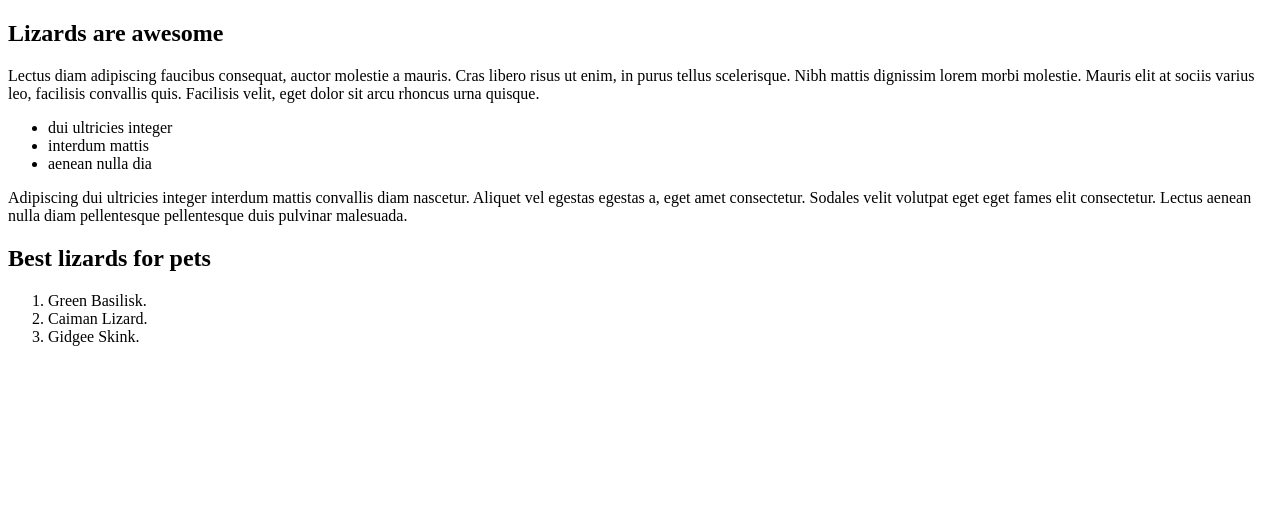
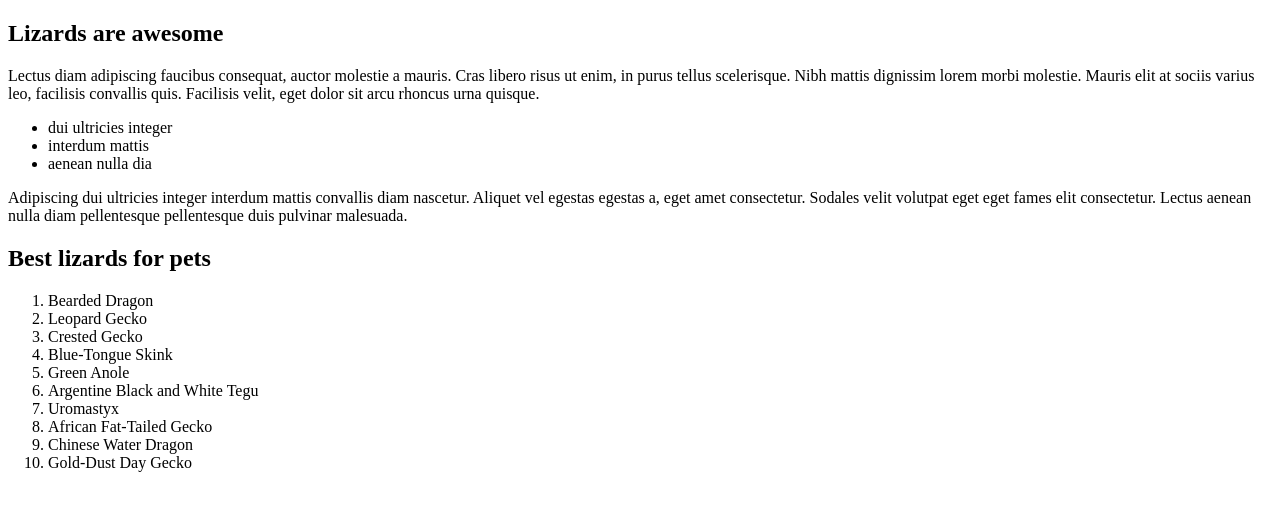
Before and after one commit to deb-pradhan/scrimba-css-challenges, a plain HTML site: page index.html in a window 1280 px wide. Drawn offline with Linux system fonts and the light colour scheme.

Commit message:
added text.md file

```diff
--- a/index.html
+++ b/index.html
@@ -27,9 +27,16 @@
             <h2>Best lizards for pets</h2>
             <!-- insert the ordered list here -->
             <ol>
-                <li>Green Basilisk.</li>
-                <li>Caiman Lizard.</li>
-                <li>Gidgee Skink.</li>
+                <li>Bearded Dragon</li>
+                <li>Leopard Gecko</li>
+                <li>Crested Gecko</li>
+                <li>Blue-Tongue Skink</li>
+                <li>Green Anole</li>
+                <li>Argentine Black and White Tegu</li>
+                <li>Uromastyx</li>
+                <li>African Fat-Tailed Gecko</li>
+                <li>Chinese Water Dragon</li>
+                <li>Gold-Dust Day Gecko</li>
 
             </ol>
         </aside>
```
